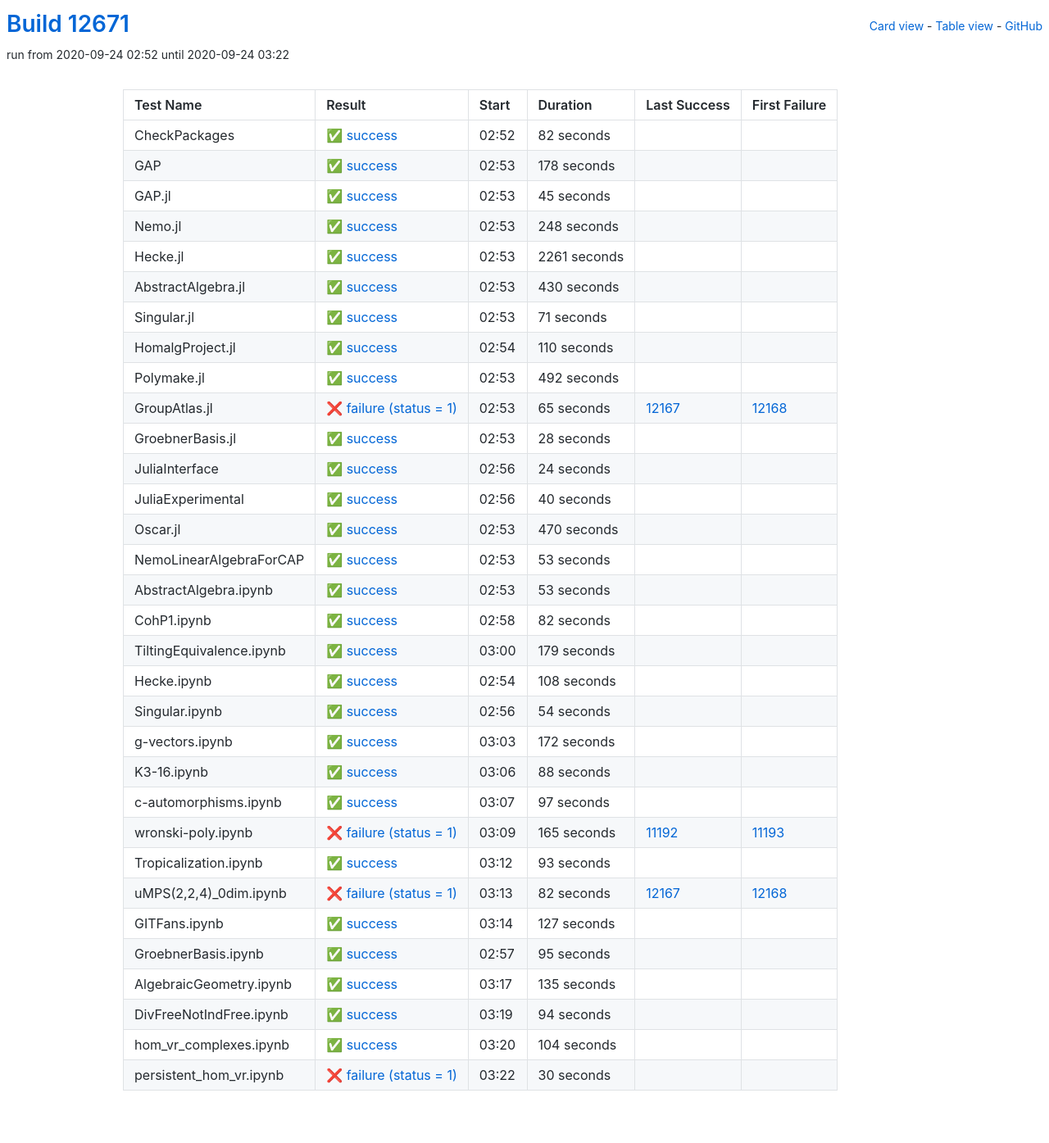
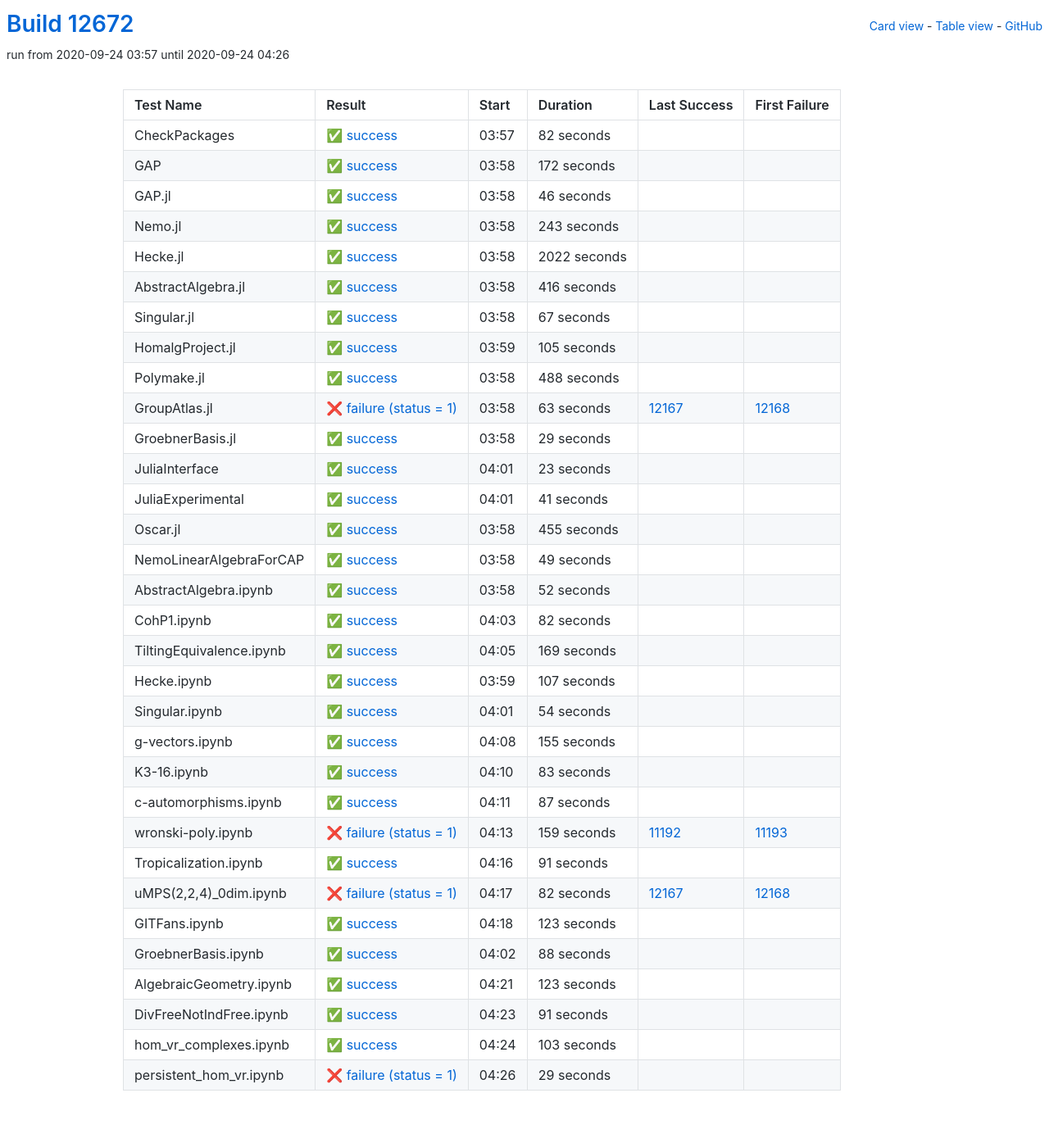
Before and after one commit to oscar-system/oscar-ci-status, a Jekyll site: the page built from table.html, in a window 1280 px wide. Shown: the whole page at 82% size. Built offline with Jekyll 4.4.1, drawn with Linux system fonts in a browser that asks for light colours.

Commit message:
Build #12672

```diff
--- a/_data/ci.yml
+++ b/_data/ci.yml
@@ -1,6 +1,6 @@
 ---
-build: 12671
-build_url: https://oscarci.mathematik.uni-kl.de/job/oscar/12671/
+build: 12672
+build_url: https://oscarci.mathematik.uni-kl.de/job/oscar/12672/
 job: oscar
 organization: oscar-system
 repo: oscar-ci-status
@@ -8,8 +8,8 @@
 tests:
 - name: CheckPackages
   id: checkpackages
-  log: https://oscarci.mathematik.uni-kl.de/job/oscar/12671/artifact/logs/build-12671/CheckPackages.log
-  start: 2020-09-24 02:52
+  log: https://oscarci.mathematik.uni-kl.de/job/oscar/12672/artifact/logs/build-12672/CheckPackages.log
+  start: 2020-09-24 03:57
   success: true
   exitcode: 0
   status: success
@@ -20,188 +20,188 @@
   first_failure_url:
 - name: GAP
   id: gap
-  log: https://oscarci.mathematik.uni-kl.de/job/oscar/12671/artifact/logs/build-12671/GAP.log
-  start: 2020-09-24 02:53
+  log: https://oscarci.mathematik.uni-kl.de/job/oscar/12672/artifact/logs/build-12672/GAP.log
+  start: 2020-09-24 03:58
   success: true
   exitcode: 0
   status: success
-  duration: 178
+  duration: 172
   last_success: false
   last_success_url:
   first_failure: false
   first_failure_url:
 - name: GAP.jl
   id: gap-jl
-  log: https://oscarci.mathematik.uni-kl.de/job/oscar/12671/artifact/logs/build-12671/GAP.jl.log
-  start: 2020-09-24 02:53
+  log: https://oscarci.mathematik.uni-kl.de/job/oscar/12672/artifact/logs/build-12672/GAP.jl.log
+  start: 2020-09-24 03:58
   success: true
   exitcode: 0
   status: success
-  duration: 45
+  duration: 46
   last_success: false
   last_success_url:
   first_failure: false
   first_failure_url:
 - name: Nemo.jl
   id: nemo-jl
-  log: https://oscarci.mathematik.uni-kl.de/job/oscar/12671/artifact/logs/build-12671/Nemo.jl.log
-  start: 2020-09-24 02:53
+  log: https://oscarci.mathematik.uni-kl.de/job/oscar/12672/artifact/logs/build-12672/Nemo.jl.log
+  start: 2020-09-24 03:58
   success: true
   exitcode: 0
   status: success
-  duration: 248
+  duration: 243
   last_success: false
   last_success_url:
   first_failure: false
   first_failure_url:
 - name: Hecke.jl
   id: hecke-jl
-  log: https://oscarci.mathematik.uni-kl.de/job/oscar/12671/artifact/logs/build-12671/Hecke.jl.log
-  start: 2020-09-24 02:53
+  log: https://oscarci.mathematik.uni-kl.de/job/oscar/12672/artifact/logs/build-12672/Hecke.jl.log
+  start: 2020-09-24 03:58
   success: true
   exitcode: 0
   status: success
-  duration: 2261
+  duration: 2022
   last_success: false
   last_success_url:
   first_failure: false
   first_failure_url:
 - name: AbstractAlgebra.jl
   id: abstractalgebra-jl
-  log: https://oscarci.mathematik.uni-kl.de/job/oscar/12671/artifact/logs/build-12671/AbstractAlgebra.jl.log
-  start: 2020-09-24 02:53
+  log: https://oscarci.mathematik.uni-kl.de/job/oscar/12672/artifact/logs/build-12672/AbstractAlgebra.jl.log
+  start: 2020-09-24 03:58
   success: true
   exitcode: 0
   status: success
-  duration: 430
+  duration: 416
   last_success: false
   last_success_url:
   first_failure: false
   first_failure_url:
 - name: Singular.jl
   id: singular-jl
-  log: https://oscarci.mathematik.uni-kl.de/job/oscar/12671/artifact/logs/build-12671/Singular.jl.log
-  start: 2020-09-24 02:53
+  log: https://oscarci.mathematik.uni-kl.de/job/oscar/12672/artifact/logs/build-12672/Singular.jl.log
+  start: 2020-09-24 03:58
   success: true
   exitcode: 0
   status: success
-  duration: 71
+  duration: 67
   last_success: false
   last_success_url:
   first_failure: false
   first_failure_url:
 - name: HomalgProject.jl
   id: homalgproject-jl
-  log: https://oscarci.mathematik.uni-kl.de/job/oscar/12671/artifact/logs/build-12671/HomalgProject.jl.log
-  start: 2020-09-24 02:54
+  log: https://oscarci.mathematik.uni-kl.de/job/oscar/12672/artifact/logs/build-12672/HomalgProject.jl.log
+  start: 2020-09-24 03:59
   success: true
   exitcode: 0
   status: success
-  duration: 110
+  duration: 105
   last_success: false
   last_success_url:
   first_failure: false
   first_failure_url:
 - name: Polymake.jl
   id: polymake-jl
-  log: https://oscarci.mathematik.uni-kl.de/job/oscar/12671/artifact/logs/build-12671/Polymake.jl.log
-  start: 2020-09-24 02:53
+  log: https://oscarci.mathematik.uni-kl.de/job/oscar/12672/artifact/logs/build-12672/Polymake.jl.log
+  start: 2020-09-24 03:58
   success: true
   exitcode: 0
   status: success
-  duration: 492
+  duration: 488
   last_success: false
   last_success_url:
   first_failure: false
   first_failure_url:
 - name: GroupAtlas.jl
   id: groupatlas-jl
-  log: https://oscarci.mathematik.uni-kl.de/job/oscar/12671/artifact/logs/build-12671/GroupAtlas.jl.log
-  start: 2020-09-24 02:53
+  log: https://oscarci.mathematik.uni-kl.de/job/oscar/12672/artifact/logs/build-12672/GroupAtlas.jl.log
+  start: 2020-09-24 03:58
   success: false
   exitcode: 1
   status: failure
-  duration: 65
+  duration: 63
   last_success: 12167
   last_success_url: https://oscarci.mathematik.uni-kl.de/job/oscar/12167/
   first_failure: 12168
   first_failure_url: https://oscarci.mathematik.uni-kl.de/job/oscar/12168/
 - name: GroebnerBasis.jl
   id: groebnerbasis-jl
-  log: https://oscarci.mathematik.uni-kl.de/job/oscar/12671/artifact/logs/build-12671/GroebnerBasis.jl.log
-  start: 2020-09-24 02:53
+  log: https://oscarci.mathematik.uni-kl.de/job/oscar/12672/artifact/logs/build-12672/GroebnerBasis.jl.log
+  start: 2020-09-24 03:58
   success: true
   exitcode: 0
   status: success
-  duration: 28
+  duration: 29
   last_success: false
   last_success_url:
   first_failure: false
   first_failure_url:
 - name: JuliaInterface
   id: juliainterface
-  log: https://oscarci.mathematik.uni-kl.de/job/oscar/12671/artifact/logs/build-12671/JuliaInterface.log
-  start: 2020-09-24 02:56
+  log: https://oscarci.mathematik.uni-kl.de/job/oscar/12672/artifact/logs/build-12672/JuliaInterface.log
+  start: 2020-09-24 04:01
   success: true
   exitcode: 0
   status: success
-  duration: 24
+  duration: 23
   last_success: false
   last_success_url:
   first_failure: false
   first_failure_url:
 - name: JuliaExperimental
   id: juliaexperimental
-  log: https://oscarci.mathematik.uni-kl.de/job/oscar/12671/artifact/logs/build-12671/JuliaExperimental.log
-  start: 2020-09-24 02:56
+  log: https://oscarci.mathematik.uni-kl.de/job/oscar/12672/artifact/logs/build-12672/JuliaExperimental.log
+  start: 2020-09-24 04:01
   success: true
   exitcode: 0
   status: success
-  duration: 40
+  duration: 41
   last_success: false
   last_success_url:
   first_failure: false
   first_failure_url:
 - name: Oscar.jl
   id: oscar-jl
-  log: https://oscarci.mathematik.uni-kl.de/job/oscar/12671/artifact/logs/build-12671/Oscar.jl.log
-  start: 2020-09-24 02:53
+  log: https://oscarci.mathematik.uni-kl.de/job/oscar/12672/artifact/logs/build-12672/Oscar.jl.log
+  start: 2020-09-24 03:58
   success: true
   exitcode: 0
   status: success
-  duration: 470
+  duration: 455
   last_success: false
   last_success_url:
   first_failure: false
   first_failure_url:
 - name: NemoLinearAlgebraForCAP
   id: nemolinearalgebraforcap
-  log: https://oscarci.mathematik.uni-kl.de/job/oscar/12671/artifact/logs/build-12671/NemoLinearAlgebraForCAP.log
-  start: 2020-09-24 02:53
+  log: https://oscarci.mathematik.uni-kl.de/job/oscar/12672/artifact/logs/build-12672/NemoLinearAlgebraForCAP.log
+  start: 2020-09-24 03:58
   success: true
   exitcode: 0
   status: success
-  duration: 53
+  duration: 49
   last_success: false
   last_success_url:
   first_failure: false
   first_failure_url:
 - name: AbstractAlgebra.ipynb
   id: abstractalgebra-ipynb
-  log: https://oscarci.mathematik.uni-kl.de/job/oscar/12671/artifact/logs/build-12671/AbstractAlgebra.ipynb.log
-  start: 2020-09-24 02:53
+  log: https://oscarci.mathematik.uni-kl.de/job/oscar/12672/artifact/logs/build-12672/AbstractAlgebra.ipynb.log
+  start: 2020-09-24 03:58
   success: true
   exitcode: 0
   status: success
-  duration: 53
+  duration: 52
   last_success: false
   last_success_url:
   first_failure: false
   first_failure_url:
 - name: CohP1.ipynb
   id: cohp1-ipynb
-  log: https://oscarci.mathematik.uni-kl.de/job/oscar/12671/artifact/logs/build-12671/CohP1.ipynb.log
-  start: 2020-09-24 02:58
+  log: https://oscarci.mathematik.uni-kl.de/job/oscar/12672/artifact/logs/build-12672/CohP1.ipynb.log
+  start: 2020-09-24 04:03
   success: true
   exitcode: 0
   status: success
@@ -212,32 +212,32 @@
   first_failure_url:
 - name: TiltingEquivalence.ipynb
   id: tiltingequivalence-ipynb
-  log: https://oscarci.mathematik.uni-kl.de/job/oscar/12671/artifact/logs/build-12671/TiltingEquivalence.ipynb.log
-  start: 2020-09-24 03:00
+  log: https://oscarci.mathematik.uni-kl.de/job/oscar/12672/artifact/logs/build-12672/TiltingEquivalence.ipynb.log
+  start: 2020-09-24 04:05
   success: true
   exitcode: 0
   status: success
-  duration: 179
+  duration: 169
   last_success: false
   last_success_url:
   first_failure: false
   first_failure_url:
 - name: Hecke.ipynb
   id: hecke-ipynb
-  log: https://oscarci.mathematik.uni-kl.de/job/oscar/12671/artifact/logs/build-12671/Hecke.ipynb.log
-  start: 2020-09-24 02:54
+  log: https://oscarci.mathematik.uni-kl.de/job/oscar/12672/artifact/logs/build-12672/Hecke.ipynb.log
+  start: 2020-09-24 03:59
   success: true
   exitcode: 0
   status: success
-  duration: 108
+  duration: 107
   last_success: false
   last_success_url:
   first_failure: false
   first_failure_url:
 - name: Singular.ipynb
   id: singular-ipynb
-  log: https://oscarci.mathematik.uni-kl.de/job/oscar/12671/artifact/logs/build-12671/Singular.ipynb.log
-  start: 2020-09-24 02:56
+  log: https://oscarci.mathematik.uni-kl.de/job/oscar/12672/artifact/logs/build-12672/Singular.ipynb.log
+  start: 2020-09-24 04:01
   success: true
   exitcode: 0
   status: success
@@ -248,68 +248,68 @@
   first_failure_url:
 - name: g-vectors.ipynb
   id: g-vectors-ipynb
-  log: https://oscarci.mathematik.uni-kl.de/job/oscar/12671/artifact/logs/build-12671/g-vectors.ipynb.log
-  start: 2020-09-24 03:03
+  log: https://oscarci.mathematik.uni-kl.de/job/oscar/12672/artifact/logs/build-12672/g-vectors.ipynb.log
+  start: 2020-09-24 04:08
   success: true
   exitcode: 0
   status: success
-  duration: 172
+  duration: 155
   last_success: false
   last_success_url:
   first_failure: false
   first_failure_url:
 - name: K3-16.ipynb
   id: k3-16-ipynb
-  log: https://oscarci.mathematik.uni-kl.de/job/oscar/12671/artifact/logs/build-12671/K3-16.ipynb.log
-  start: 2020-09-24 03:06
+  log: https://oscarci.mathematik.uni-kl.de/job/oscar/12672/artifact/logs/build-12672/K3-16.ipynb.log
+  start: 2020-09-24 04:10
   success: true
   exitcode: 0
   status: success
-  duration: 88
+  duration: 83
   last_success: false
   last_success_url:
   first_failure: false
   first_failure_url:
 - name: c-automorphisms.ipynb
   id: c-automorphisms-ipynb
-  log: https://oscarci.mathematik.uni-kl.de/job/oscar/12671/artifact/logs/build-12671/c-automorphisms.ipynb.log
-  start: 2020-09-24 03:07
+  log: https://oscarci.mathematik.uni-kl.de/job/oscar/12672/artifact/logs/build-12672/c-automorphisms.ipynb.log
+  start: 2020-09-24 04:11
   success: true
   exitcode: 0
   status: success
-  duration: 97
+  duration: 87
   last_success: false
   last_success_url:
   first_failure: false
   first_failure_url:
 - name: wronski-poly.ipynb
   id: wronski-poly-ipynb
-  log: https://oscarci.mathematik.uni-kl.de/job/oscar/12671/artifact/logs/build-12671/wronski-poly.ipynb.log
-  start: 2020-09-24 03:09
+  log: https://oscarci.mathematik.uni-kl.de/job/oscar/12672/artifact/logs/build-12672/wronski-poly.ipynb.log
+  start: 2020-09-24 04:13
   success: false
   exitcode: 1
   status: failure
-  duration: 165
+  duration: 159
   last_success: 11192
   last_success_url: https://oscarci.mathematik.uni-kl.de/job/oscar/11192/
   first_failure: 11193
   first_failure_url: https://oscarci.mathematik.uni-kl.de/job/oscar/11193/
 - name: Tropicalization.ipynb
   id: tropicalization-ipynb
-  log: https://oscarci.mathematik.uni-kl.de/job/oscar/12671/artifact/logs/build-12671/Tropicalization.ipynb.log
-  start: 2020-09-24 03:12
+  log: https://oscarci.mathematik.uni-kl.de/job/oscar/12672/artifact/logs/build-12672/Tropicalization.ipynb.log
+  start: 2020-09-24 04:16
   success: true
   exitcode: 0
   status: success
-  duration: 93
+  duration: 91
   last_success: false
   last_success_url:
   first_failure: false
   first_failure_url:
 - name: uMPS(2,2,4)_0dim.ipynb
   id: umps-2-2-4-0dim-ipynb
-  log: https://oscarci.mathematik.uni-kl.de/job/oscar/12671/artifact/logs/build-12671/uMPS-2-2-4-_0dim.ipynb.log
-  start: 2020-09-24 03:13
+  log: https://oscarci.mathematik.uni-kl.de/job/oscar/12672/artifact/logs/build-12672/uMPS-2-2-4-_0dim.ipynb.log
+  start: 2020-09-24 04:17
   success: false
   exitcode: 1
   status: failure
@@ -320,72 +320,72 @@
   first_failure_url: https://oscarci.mathematik.uni-kl.de/job/oscar/12168/
 - name: GITFans.ipynb
   id: gitfans-ipynb
-  log: https://oscarci.mathematik.uni-kl.de/job/oscar/12671/artifact/logs/build-12671/GITFans.ipynb.log
-  start: 2020-09-24 03:14
+  log: https://oscarci.mathematik.uni-kl.de/job/oscar/12672/artifact/logs/build-12672/GITFans.ipynb.log
+  start: 2020-09-24 04:18
   success: true
   exitcode: 0
   status: success
-  duration: 127
+  duration: 123
   last_success: false
   last_success_url:
   first_failure: false
   first_failure_url:
 - name: GroebnerBasis.ipynb
   id: groebnerbasis-ipynb
-  log: https://oscarci.mathematik.uni-kl.de/job/oscar/12671/artifact/logs/build-12671/GroebnerBasis.ipynb.log
-  start: 2020-09-24 02:57
+  log: https://oscarci.mathematik.uni-kl.de/job/oscar/12672/artifact/logs/build-12672/GroebnerBasis.ipynb.log
+  start: 2020-09-24 04:02
   success: true
   exitcode: 0
   status: success
-  duration: 95
+  duration: 88
   last_success: false
   last_success_url:
   first_failure: false
   first_failure_url:
 - name: AlgebraicGeometry.ipynb
   id: algebraicgeometry-ipynb
-  log: https://oscarci.mathematik.uni-kl.de/job/oscar/12671/artifact/logs/build-12671/AlgebraicGeometry.ipynb.log
-  start: 2020-09-24 03:17
+  log: https://oscarci.mathematik.uni-kl.de/job/oscar/12672/artifact/logs/build-12672/AlgebraicGeometry.ipynb.log
+  start: 2020-09-24 04:21
   success: true
   exitcode: 0
   status: success
-  duration: 135
+  duration: 123
   last_success: false
   last_success_url:
   first_failure: false
   first_failure_url:
 - name: DivFreeNotIndFree.ipynb
   id: divfreenotindfree-ipynb
-  log: https://oscarci.mathematik.uni-kl.de/job/oscar/12671/artifact/logs/build-12671/DivFreeNotIndFree.ipynb.log
-  start: 2020-09-24 03:19
+  log: https://oscarci.mathematik.uni-kl.de/job/oscar/12672/artifact/logs/build-12672/DivFreeNotIndFree.ipynb.log
+  start: 2020-09-24 04:23
   success: true
   exitcode: 0
   status: success
-  duration: 94
+  duration: 91
   last_success: false
   last_success_url:
   first_failure: false
   first_failure_url:
 - name: hom_vr_complexes.ipynb
   id: hom-vr-complexes-ipynb
-  log: https://oscarci.mathematik.uni-kl.de/job/oscar/12671/artifact/logs/build-12671/hom_vr_complexes.ipynb.log
-  start: 2020-09-24 03:20
+  log: https://oscarci.mathematik.uni-kl.de/job/oscar/12672/artifact/logs/build-12672/hom_vr_complexes.ipynb.log
+  start: 2020-09-24 04:24
   success: true
   exitcode: 0
   status: success
-  duration: 104
+  duration: 103
   last_success: false
   last_success_url:
   first_failure: false
   first_failure_url:
 - name: persistent_hom_vr.ipynb
   id: persistent-hom-vr-ipynb
-  log: https://oscarci.mathematik.uni-kl.de/job/oscar/12671/artifact/logs/build-12671/persistent_hom_vr.ipynb.log
-  start: 2020-09-24 03:22
+  log: https://oscarci.mathematik.uni-kl.de/job/oscar/12672/artifact/logs/build-12672/persistent_hom_vr.ipynb.log
+  start: 2020-09-24 04:26
   success: false
   exitcode: 1
   status: failure
-  duration: 30
+  duration: 29
   last_success: false
   last_success_url:
   first_failure: false
```
Also changed, not shown: README.md.
